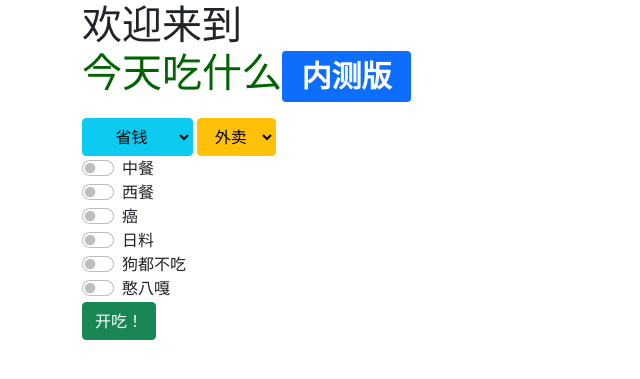
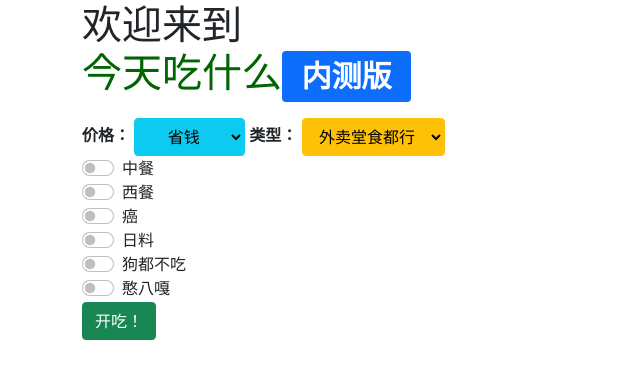
Before and after one commit to pplulee/eatwhat, a PHP site: page / in a window 1280 px wide. Shown: the top 379 px of the page, without its empty margins (0-640 px from the left). Run offline with PHP 8.4, Linux system fonts and the light colour scheme; data comes from the database, SQL or seed files in the repository.

Commit message:
add选择框提示

```diff
--- a/index.php
+++ b/index.php
@@ -7,6 +7,7 @@ include("header.php");
 <div class="container">
     <h1>欢迎来到<p style="color:darkgreen;">今天吃什么<span class="badge bg-primary">内测版</span></p></h1>
     <form action="" method="post">
+        <b>价格：</b>
             <select class="btn btn-info dropdown-toggle" name="richness">
                 <?php
                 $result = mysqli_query($conn, "SELECT id,name FROM richness;");
@@ -17,10 +18,11 @@ include("header.php");
                 }
                 ?>
             </select>
+        <b>类型：</b>
             <select class="btn btn-warning dropdown-toggle" name="method">
+                <option value="both">外卖堂食都行</option>
                 <option value="takeaway">外卖</option>
                 <option value="eatin">堂食</option>
-                <option value="both">都有</option>
             </select>
             </br>
         <div class="form-check form-switch">
```
